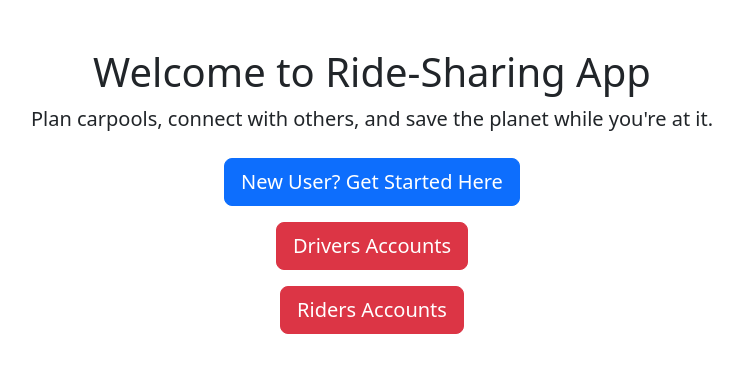
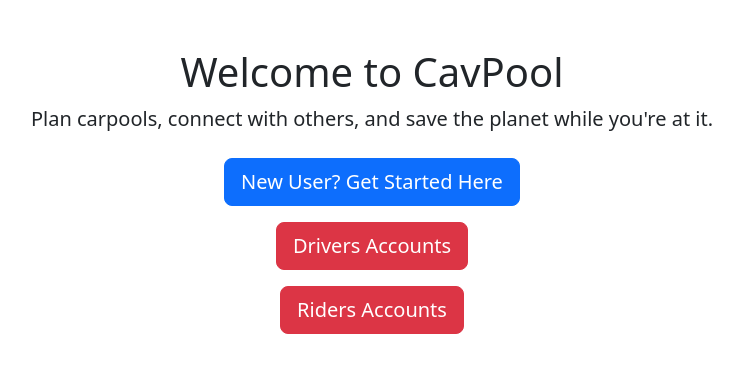
Before and after one commit to cherrylin16/CavPool, a Django app: page / in a window 1280 px wide. Shown: the top 373 px of the page, without its empty margins (268-1011 px from the left). Run offline with Django 5.2, Linux system fonts and the light colour scheme.

Commit message:
changed name of app to CavPool

```diff
--- a/dashboard/templates/dashboard/landing.html
+++ b/dashboard/templates/dashboard/landing.html
@@ -14,7 +14,7 @@
 
 
   <div class="text-center mt-5">
-    <h1>Welcome to Ride-Sharing App</h1>
+    <h1>Welcome to CavPool</h1>
     <p class="lead">Plan carpools, connect with others, and save the planet while you're at it.</p>
   </div>
 
--- a/dashboard/templates/dashboard/onboarding.html
+++ b/dashboard/templates/dashboard/onboarding.html
@@ -32,7 +32,7 @@
 <body>
     <div class="hero-section text-center">
         <div class="container">
-            <h1 class="display-4 mb-4">Welcome to Rideshare!</h1>
+            <h1 class="display-4 mb-4">Welcome to CavPool!</h1>
             <p class="lead">Get started with our platform to find rides or offer rides to fellow students</p>
         </div>
     </div>
```
